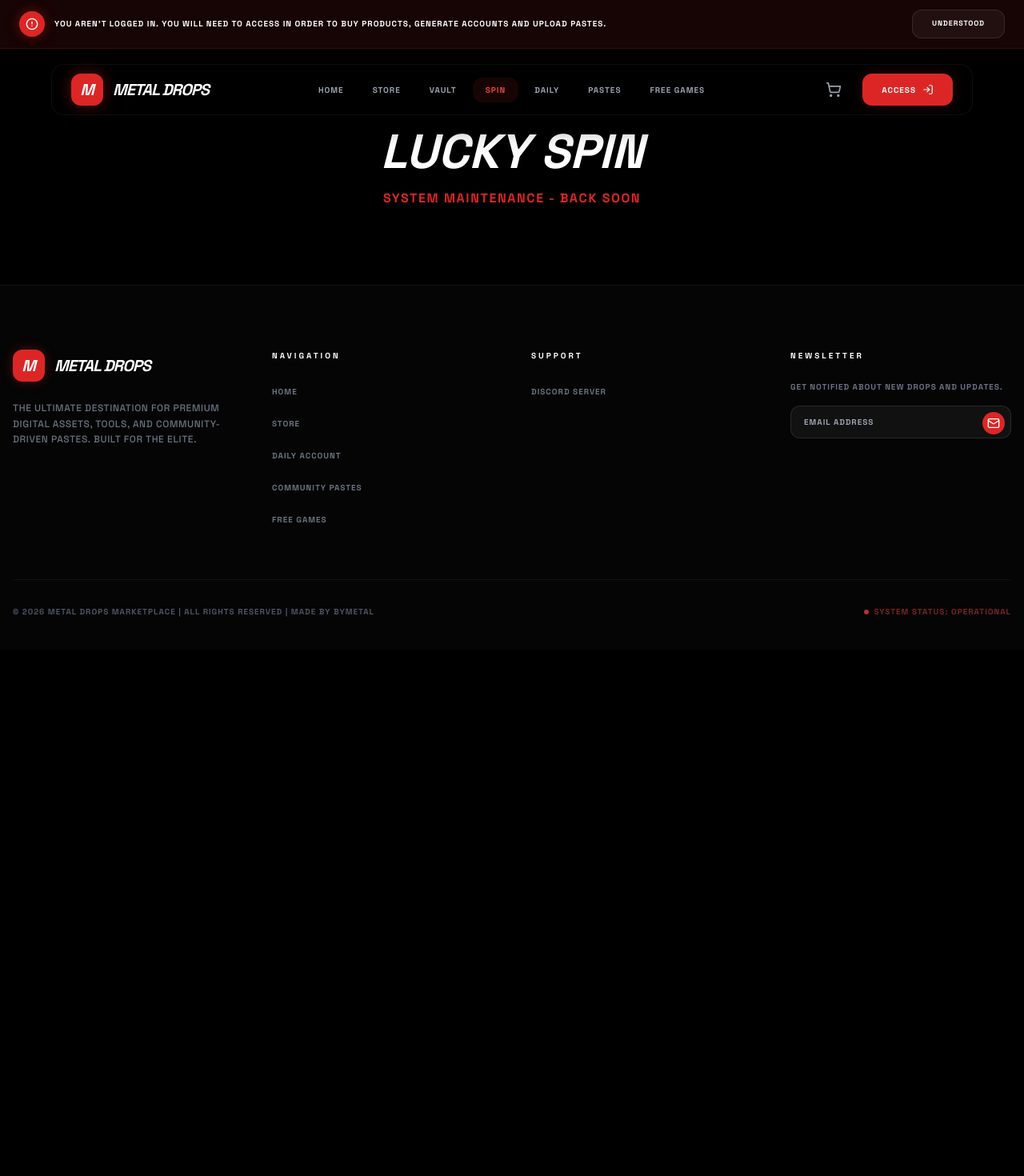
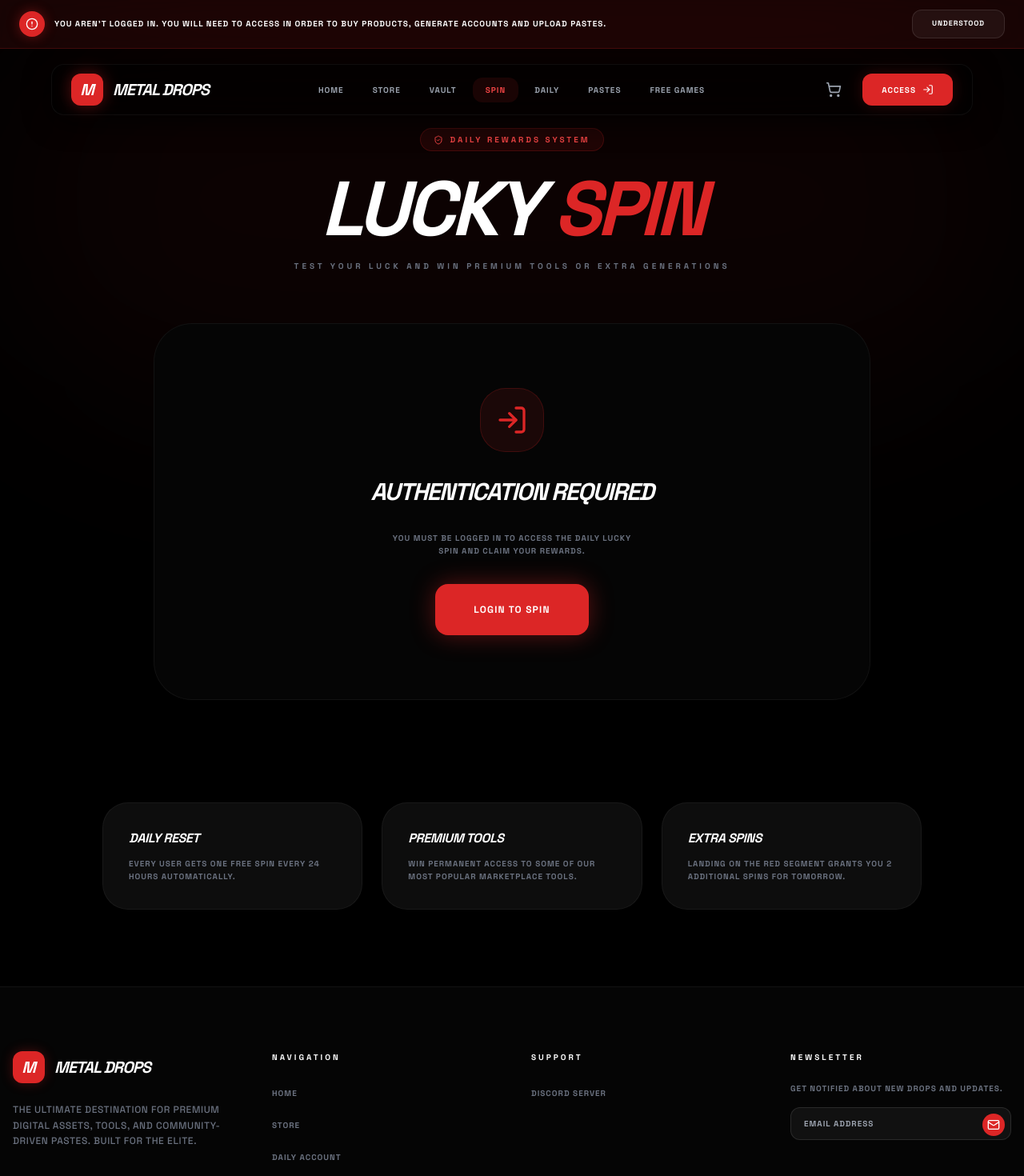
Before and after one commit to Izotzz/metaldrops, a React (Vite) app: page /spin in a window 1280 px wide. Shown: the top 1470 px of the page at 80% size. Before the commit the page ends 812 px from the top, so only its background shows below. Built offline with nearby package versions, Linux system fonts and the light colour scheme.

Commit message:
[dyad] Implementación completa del Lucky Spin con animaciones de Framer Motion y lógica de base de datos - wrote 2 file(s)

```diff
--- a/src/components/Wheel.tsx
+++ b/src/components/Wheel.tsx
@@ -1,4 +1,178 @@
 "use client";
-import React from 'react';
-const Wheel = () => <div>Wheel Disabled</div>;
+
+import React, { useState, useEffect } from 'react';
+import { motion, useAnimation, AnimatePresence } from 'framer-motion';
+import { Button } from './ui/button';
+import { Zap, Trophy, Clock, AlertCircle, Gift } from 'lucide-react';
+import { supabase } from '@/integrations/supabase/client';
+import { showSuccess, showError } from '@/utils/toast';
+import { cn } from '@/lib/utils';
+
+const SEGMENTS = [
+  { label: '1x Extra Gen', color: '#111' },
+  { label: '2x Extra Gen', color: '#1a1a1a' },
+  { label: 'MS Fetcher', color: '#dc2626' },
+  { label: '24h Discord', color: '#111' },
+  { label: '1w Discord', color: '#1a1a1a' },
+  { label: '2x Spins', color: '#dc2626' },
+  { label: 'Nothing', color: '#050505' },
+];
+
+const Wheel = () => {
+  const [isSpinning, setIsSpinning] = useState(false);
+  const [canSpin, setCanSpin] = useState(false);
+  const [timeLeft, setTimeLeft] = useState<string | null>(null);
+  const [pendingSpins, setPendingSpins] = useState(0);
+  const controls = useAnimation();
+
+  const checkEligibility = async () => {
+    const { data: { user } } = await supabase.auth.getUser();
+    if (!user) return;
+
+    const { data: profile } = await supabase
+      .from('profiles')
+      .select('last_spin_at, pending_spins')
+      .eq('id', user.id)
+      .single();
+
+    if (profile) {
+      setPendingSpins(profile.pending_spins || 0);
+      const lastSpin = profile.last_spin_at ? new Date(profile.last_spin_at).getTime() : 0;
+      const now = new Date().getTime();
+      const diff = 24 * 60 * 60 * 1000 - (now - lastSpin);
+
+      if (diff <= 0 || profile.pending_spins > 0) {
+        setCanSpin(true);
+        setTimeLeft(null);
+      } else {
+        setCanSpin(false);
+        const hours = Math.floor(diff / (1000 * 60 * 60));
+        const minutes = Math.floor((diff % (1000 * 60 * 60)) / (1000 * 60));
+        setTimeLeft(`${hours}h ${minutes}m`);
+      }
+    }
+  };
+
+  useEffect(() => {
+    checkEligibility();
+    const interval = setInterval(checkEligibility, 60000);
+    return () => clearInterval(interval);
+  }, []);
+
+  const spin = async () => {
+    if (isSpinning || !canSpin) return;
+
+    setIsSpinning(true);
+    try {
+      const { data, error } = await supabase.functions.invoke('spin-wheel');
+      if (error) throw error;
+
+      const { resultIndex, reward } = data;
+
+      // Calcular rotación: 5 vueltas completas + el segmento
+      const segmentAngle = 360 / SEGMENTS.length;
+      const rotation = 360 * 5 + (360 - (resultIndex * segmentAngle));
+
+      await controls.start({
+        rotate: rotation,
+        transition: { duration: 5, ease: [0.13, 0, 0, 1] }
+      });
+
+      if (reward.type === 'nothing') {
+        showError("Better luck next time!");
+      } else {
+        showSuccess(`You won: ${reward.label}!`);
+      }
+
+      // Resetear posición suavemente después de un delay
+      setTimeout(() => {
+        checkEligibility();
+        setIsSpinning(false);
+      }, 2000);
+
+    } catch (err: any) {
+      showError(err.message || "Failed to spin");
+      setIsSpinning(false);
+    }
+  };
+
+  return (
+    <div className="flex flex-col items-center gap-12">
+      <div className="relative w-[320px] h-[320px] md:w-[450px] md:h-[450px]">
+        {/* Outer Ring */}
+        <div className="absolute inset-0 rounded-full border-[12px] border-[#0a0a0a] shadow-[0_0_50px_rgba(220,38,38,0.2)] z-10"></div>
+
+        {/* Indicator */}
+        <div className="absolute -top-4 left-1/2 -translate-x-1/2 z-20">
+          <div className="w-8 h-10 bg-red-600 clip-path-triangle shadow-[0_0_20px_rgba(220,38,38,0.5)]"></div>
+        </div>
+
+        {/* The Wheel */}
+        <motion.div
+          animate={controls}
+          className="w-full h-full rounded-full overflow-hidden relative border-4 border-white/5"
+          style={{ background: '#000' }}
+        >
+          {SEGMENTS.map((seg, i) => (
+            <div
+              key={i}
+              className="absolute top-0 left-1/2 w-1/2 h-full origin-left"
+              style={{
+                transform: `rotate(${i * (360 / SEGMENTS.length)}deg)`,
+                backgroundColor: seg.color,
+                clipPath: 'polygon(0 0, 100% 0, 100% 45%, 0 50%)'
+              }}
+            >
+              <span
+                className="absolute top-1/4 left-1/2 -translate-x-1/2 -rotate-90 text-[10px] md:text-xs font-black text-white uppercase tracking-tighter whitespace-nowrap"
+                style={{ transform: 'rotate(-90deg) translateY(-50%)' }}
+              >
+                {seg.label}
+              </span>
+            </div>
+          ))}
+        </motion.div>
+
+        {/* Center Cap */}
+        <div className="absolute top-1/2 left-1/2 -translate-x-1/2 -translate-y-1/2 w-16 h-16 bg-[#050505] rounded-full border-4 border-red-600 z-20 flex items-center justify-center shadow-[0_0_30px_rgba(220,38,38,0.3)]">
+          <Zap className="w-6 h-6 text-red-600 fill-red-600" />
+        </div>
+      </div>
+
+      <div className="text-center space-y-6">
+        <AnimatePresence mode="wait">
+          {pendingSpins > 0 && (
+            <motion.div
+              initial={{ opacity: 0, y: 10 }}
+              animate={{ opacity: 1, y: 0 }}
+              className="inline-flex items-center gap-2 px-4 py-1.5 rounded-full bg-green-500/10 border border-green-500/20 text-green-500 text-[10px] font-black uppercase tracking-widest"
+            >
+              <Trophy className="w-3 h-3" /> {pendingSpins} Extra Spins Available
+            </motion.div>
+          )}
+        </AnimatePresence>
+
+        <Button
+          onClick={spin}
+          disabled={!canSpin || isSpinning}
+          className={cn(
+            "h-20 px-16 rounded-[2rem] text-lg font-black uppercase tracking-[0.2em] transition-all duration-500",
+            canSpin && !isSpinning
+              ? "bg-red-600 hover:bg-red-500 shadow-[0_0_40px_rgba(220,38,38,0.4)]"
+              : "bg-white/5 border border-white/10 text-gray-500"
+          )}
+        >
+          {isSpinning ? "SPINNING..." : canSpin ? "SPIN NOW" : "LOCKED"}
+        </Button>
+
+        {!canSpin && timeLeft && (
+          <div className="flex items-center justify-center gap-2 text-gray-500 font-black uppercase tracking-widest text-[10px]">
+            <Clock className="w-4 h-4 text-red-600" /> Next free spin in: <span className="text-white">{timeLeft}</span>
+          </div>
+        )}
+      </div>
+    </div>
+  );
+};
+
 export default Wheel;
--- a/src/pages/Spin.tsx
+++ b/src/pages/Spin.tsx
@@ -3,17 +3,83 @@
 import React from 'react';
 import Navbar from '@/components/Navbar';
 import Footer from '@/components/Footer';
+import Wheel from '@/components/Wheel';
+import { motion } from 'framer-motion';
+import { useAuth } from '@/context/AuthContext';
+import { Link } from 'react-router-dom';
+import { Button } from '@/components/ui/button';
+import { LogIn, ShieldCheck } from 'lucide-react';
 
 const Spin = () => {
+  const { isLoggedIn } = useAuth();
+
   return (
-    <div className="min-h-screen flex flex-col bg-black">
+    <div className="min-h-screen flex flex-col bg-black relative overflow-hidden">
+      {/* Background Glows */}
+      <div className="absolute top-0 left-1/2 -translate-x-1/2 w-full h-[500px] bg-red-600/5 blur-[120px] rounded-full pointer-events-none"></div>
+
       <Navbar />
-      <main className="flex-grow pt-40 pb-24 flex items-center justify-center">
-        <div className="text-center">
-          <h1 className="text-6xl font-black text-white uppercase italic">Lucky Spin</h1>
-          <p className="text-red-600 font-black uppercase tracking-widest mt-4">System Maintenance - Back Soon</p>
+
+      <main className="flex-grow pt-40 pb-24 relative z-10">
+        <div className="container mx-auto px-4">
+          <div className="text-center mb-16">
+            <motion.div
+              initial={{ opacity: 0, y: -20 }}
+              animate={{ opacity: 1, y: 0 }}
+              className="inline-flex items-center gap-2 px-4 py-1.5 rounded-full bg-red-600/10 border border-red-600/20 text-red-500 text-[10px] font-black uppercase tracking-[0.3em] mb-6"
+            >
+              <ShieldCheck className="w-3 h-3" /> Daily Rewards System
+            </motion.div>
+
+            <h1 className="text-7xl md:text-8xl font-black text-white tracking-tighter uppercase italic mb-4">
+              LUCKY <span className="text-red-600">SPIN</span>
+            </h1>
+            <p className="text-gray-500 font-black uppercase tracking-[0.4em] text-[10px]">
+              Test your luck and win premium tools or extra generations
+            </p>
+          </div>
+
+          <div className="max-w-4xl mx-auto">
+            {!isLoggedIn ? (
+              <motion.div
+                initial={{ opacity: 0, scale: 0.95 }}
+                animate={{ opacity: 1, scale: 1 }}
+                className="p-12 md:p-20 rounded-[3rem] bg-[#050505] border border-white/5 text-center space-y-8"
+              >
+                <div className="w-20 h-20 bg-red-600/10 rounded-[2rem] flex items-center justify-center mx-auto border border-red-600/20">
+                  <LogIn className="w-10 h-10 text-red-600" />
+                </div>
+                <h2 className="text-3xl font-black text-white uppercase italic tracking-tighter">Authentication Required</h2>
+                <p className="text-gray-500 font-black uppercase tracking-widest text-[10px] max-w-xs mx-auto leading-relaxed">
+                  You must be logged in to access the daily lucky spin and claim your rewards.
+                </p>
+                <Link to="/login" className="block">
+                  <Button className="bg-red-600 hover:bg-red-500 text-white font-black h-16 px-12 rounded-2xl uppercase tracking-widest text-xs shadow-[0_0_30px_rgba(220,38,38,0.4)]">
+                    Login to Spin
+                  </Button>
+                </Link>
+              </motion.div>
+            ) : (
+              <Wheel />
+            )}
+          </div>
+
+          {/* Info Section */}
+          <div className="mt-32 grid grid-cols-1 md:grid-cols-3 gap-6 max-w-5xl mx-auto">
+            {[
+              { title: "Daily Reset", desc: "Every user gets one free spin every 24 hours automatically." },
+              { title: "Premium Tools", desc: "Win permanent access to some of our most popular marketplace tools." },
+              { title: "Extra Spins", desc: "Landing on the red segment grants you 2 additional spins for tomorrow." }
+            ].map((item, i) => (
+              <div key={i} className="p-8 rounded-[2rem] bg-white/5 border border-white/5">
+                <h4 className="text-white font-black uppercase italic tracking-tight mb-3">{item.title}</h4>
+                <p className="text-gray-500 text-[10px] font-black uppercase tracking-widest leading-relaxed">{item.desc}</p>
+              </div>
+            ))}
+          </div>
         </div>
       </main>
+
       <Footer />
     </div>
   );
```
